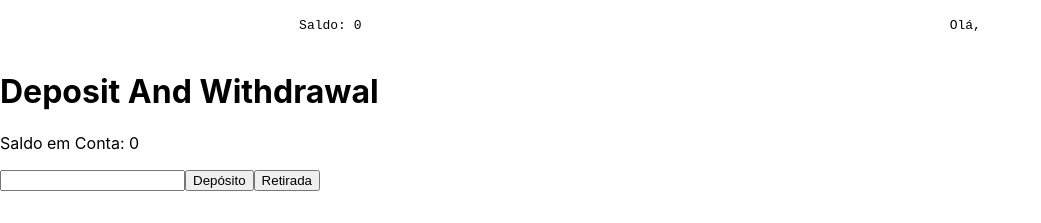
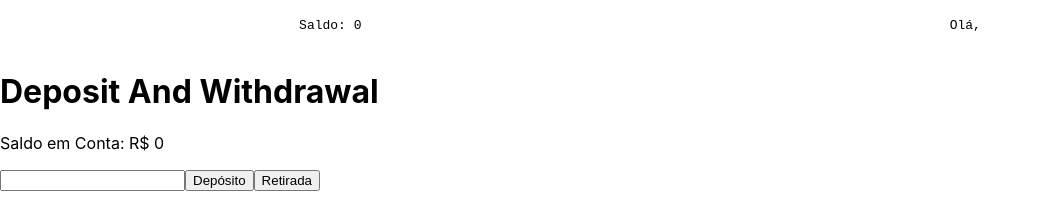
Before and after one commit to Yasmim-Matos/desafio-pratico-ps-xp, a React (Create React App) app: page /desafio-pratico-ps-xp/depositandwithdrawal in a window 1280 px wide. Shown: the top 223 px of the page, without its empty margins (0-1041 px from the left). Built offline with nearby package versions, Linux system fonts and the light colour scheme.

Commit message:
fix: some details was incorrecty on 'DepositAndWithdrawalPage'

```diff
--- a/src/pages/DepositAndWithdrawalPage.jsx
+++ b/src/pages/DepositAndWithdrawalPage.jsx
@@ -25,7 +25,7 @@ function DepositAndWithdrawalPage() {
 
     const decreaseBalance = () => {
         const value = Number(inputValue);
-        const balance =  userBalance;
+        const balance =  Number(userBalance);
 
         if (balance <= 0 || balance < value) return alert('Saldo Insuficiente');
 
@@ -43,7 +43,7 @@ function DepositAndWithdrawalPage() {
             <h1>Deposit And Withdrawal</h1>
 
             <p>
-                Saldo em Conta:
+                Saldo em Conta: R$
                 {' '}
                 <span className="balance">{ userBalance }</span>
             </p>
```
